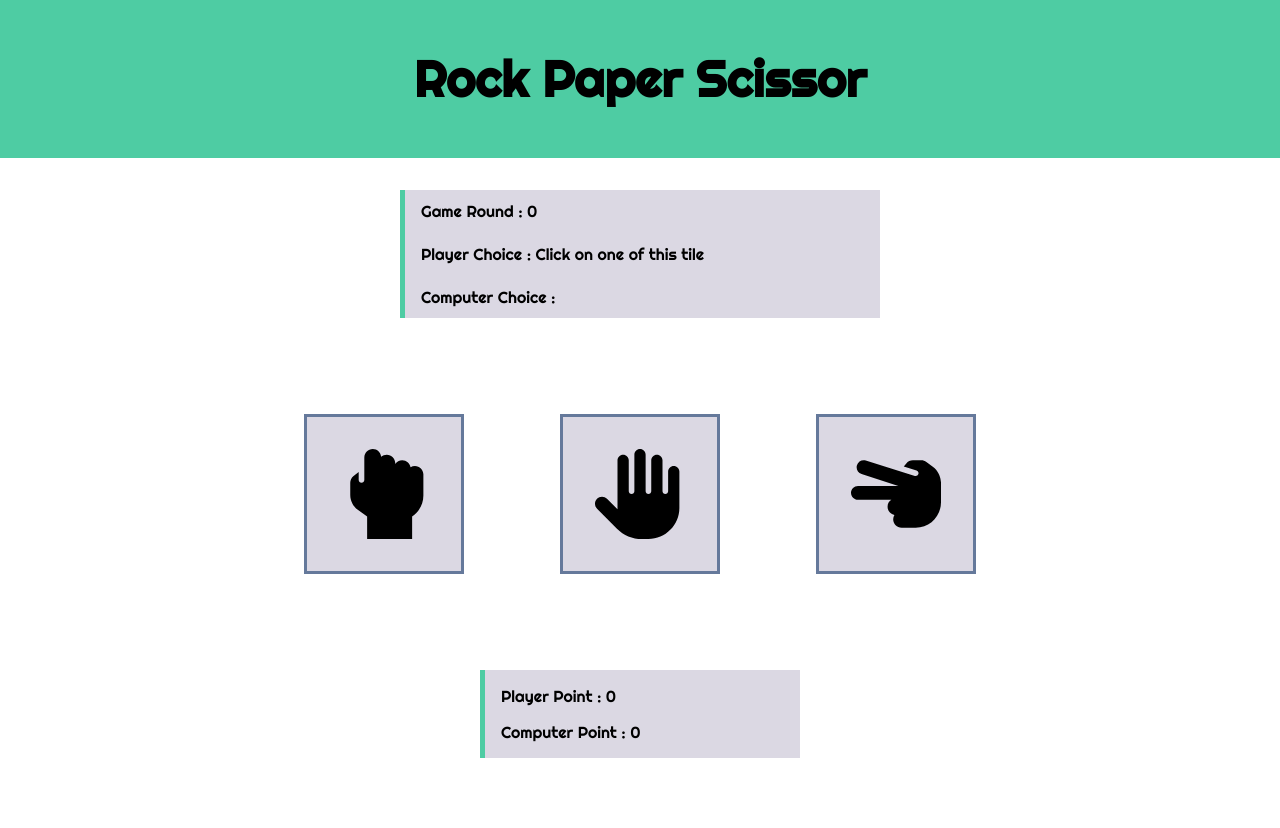
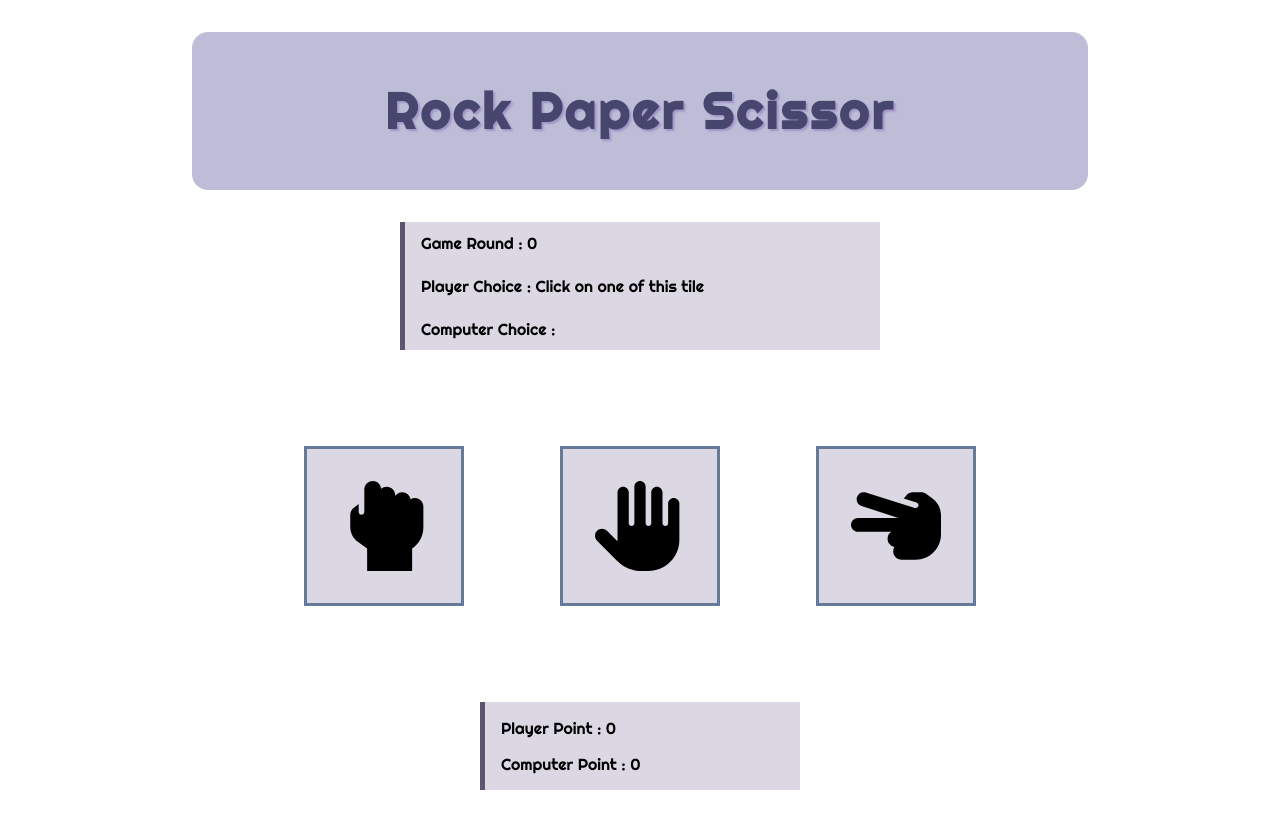
Before and after one commit to Darshan-Pandya10/RPS-UI-ODIN, a plain HTML site: page index.html in a window 1280 px wide. Before the commit the page ends 806 px from the top, so only its background shows below. Drawn offline with Linux system fonts and the light colour scheme.

Commit message:
[ADD] change UI color

```diff
--- a/style.css
+++ b/style.css
@@ -1,3 +1,10 @@
+:root{
+    --side-border-color : #5C5470;
+}
+
+
+
+
 *{
     box-sizing: border-box;
     margin: 0;
@@ -12,9 +19,16 @@ h1{
     text-align: center;
     padding: 3rem;
     margin-bottom: 2rem;
+    margin-top: 2rem;
     font-size: 50px;
+    margin-left: 12rem;
+    margin-right: 12rem;
+    border-radius: 1rem;
     font-family: 'Righteous', cursive;
-    background-color: #4ECCA3;
+    background-color: #BDBDD7;
+    color: #46466E;
+    letter-spacing: 0.2rem;
+    text-shadow: 2px 2px 2px #a195c8;
 }
 
 .choices{
@@ -39,8 +53,18 @@ h1{
     padding: 2rem;
     border: 3px solid #65799B;
     cursor: pointer;
-    /* background-color: brown; */
     background-color: #DBD8E3;
+    /* background-color: #DDDDDD; */
+
+    transition: transform 300ms 100ms ease-in-out;
+
+
+}
+
+.choice:hover{
+    box-shadow: 2px 3px 10px 5px #d3d5d9;
+    transform: scale(1.1);
+    background-color: #BDBDD7;
 }
 
 .choice-decline {
@@ -51,11 +75,12 @@ h1{
     width: 20rem;
     margin: 3rem auto;
     padding: 1rem;
-    border-left: 5px solid #4ECCA3;
+    border-left: 5px solid var(--side-border-color);
     background-color: #DBD8E3;
     display: flex;
     align-items: flex-start;
     flex-direction: column;
+    /* border-radius: 0rem 1rem 1rem 0rem ; */
 }
 
 .round{
@@ -71,7 +96,7 @@ p{
 .display-choice{
     width: 30rem;
     height : 8rem;
-    border-left: 5px solid #4ECCA3;
+    border-left: 5px solid var(--side-border-color);
     background-color: #DBD8E3;
     display: flex;
     flex-direction: column;
@@ -80,15 +105,15 @@ p{
     text-align: left;
     margin: 0 auto 3rem auto;
     padding-left: 1rem;
+}
 
-}
 
 .player-score {
     margin-bottom: 1rem;
 }
 
 .result{
-    border-left: 5px solid #4ECCA3;
+    border-left: 5px solid var(--side-border-color);
     background-color: #DBD8E3;
     width: 20rem;
     margin: 0 auto;
@@ -97,7 +122,7 @@ p{
 }
 
 .result-show{
-    border-left: 5px solid #4ECCA3;
+    border-left: 5px solid var(--side-border-color);
     background-color: #DBD8E3;
     width: 20rem;
     margin: 0 auto;
@@ -106,7 +131,7 @@ p{
 }
 
 .final-result{
-    border-left: 5px solid #4ECCA3;
+    border-left: 5px solid var(--side-border-color);
     background-color: #DBD8E3;
     width: 25rem;
     margin: 0.5rem auto;
@@ -115,7 +140,7 @@ p{
 }
 
 .final-result-show{
-    border-left: 5px solid #4ECCA3;
+    border-left: 5px solid var(--side-border-color);
     background-color: #DBD8E3;
     width: 25rem;
     margin: 2rem auto;
```
